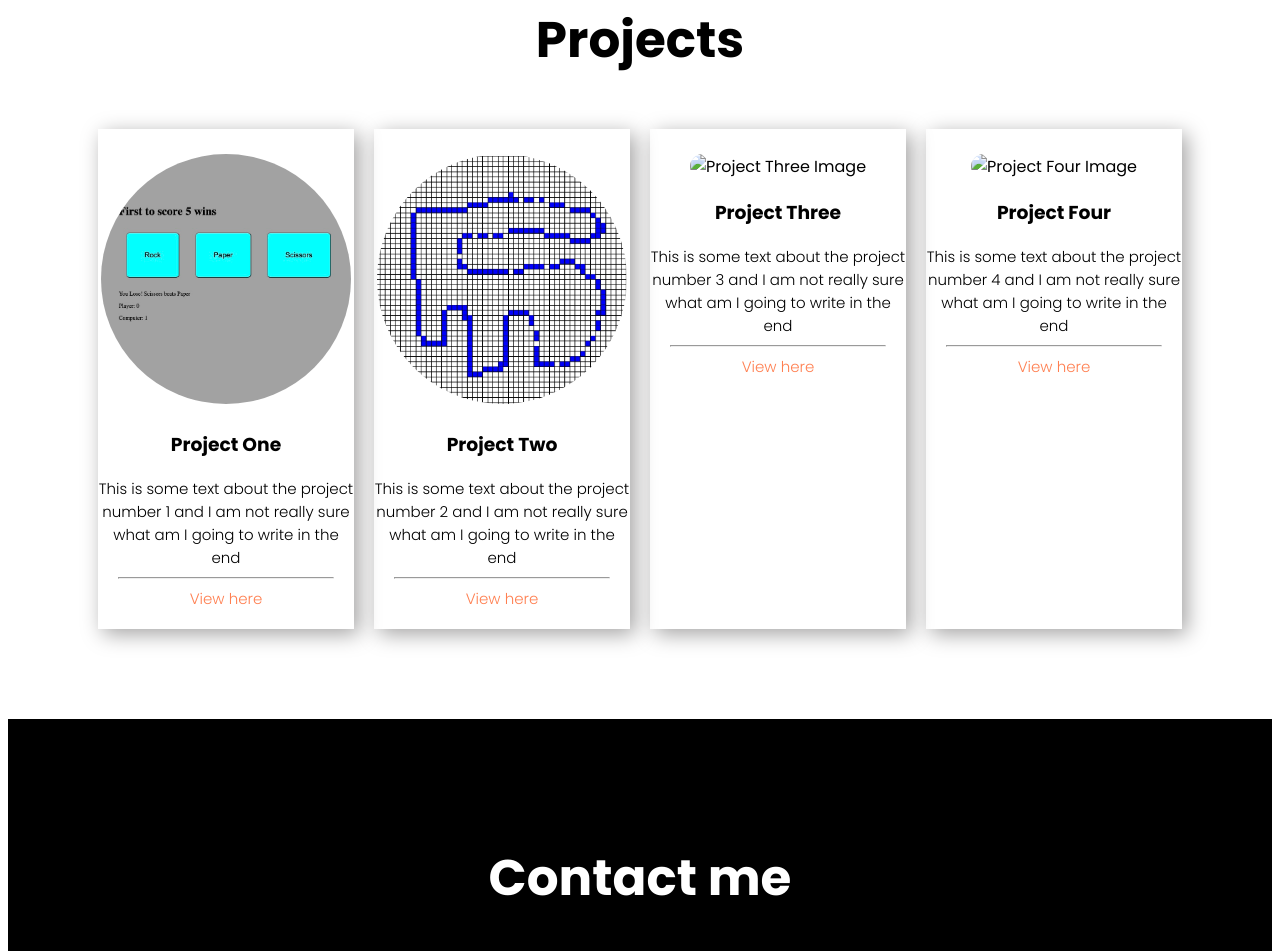
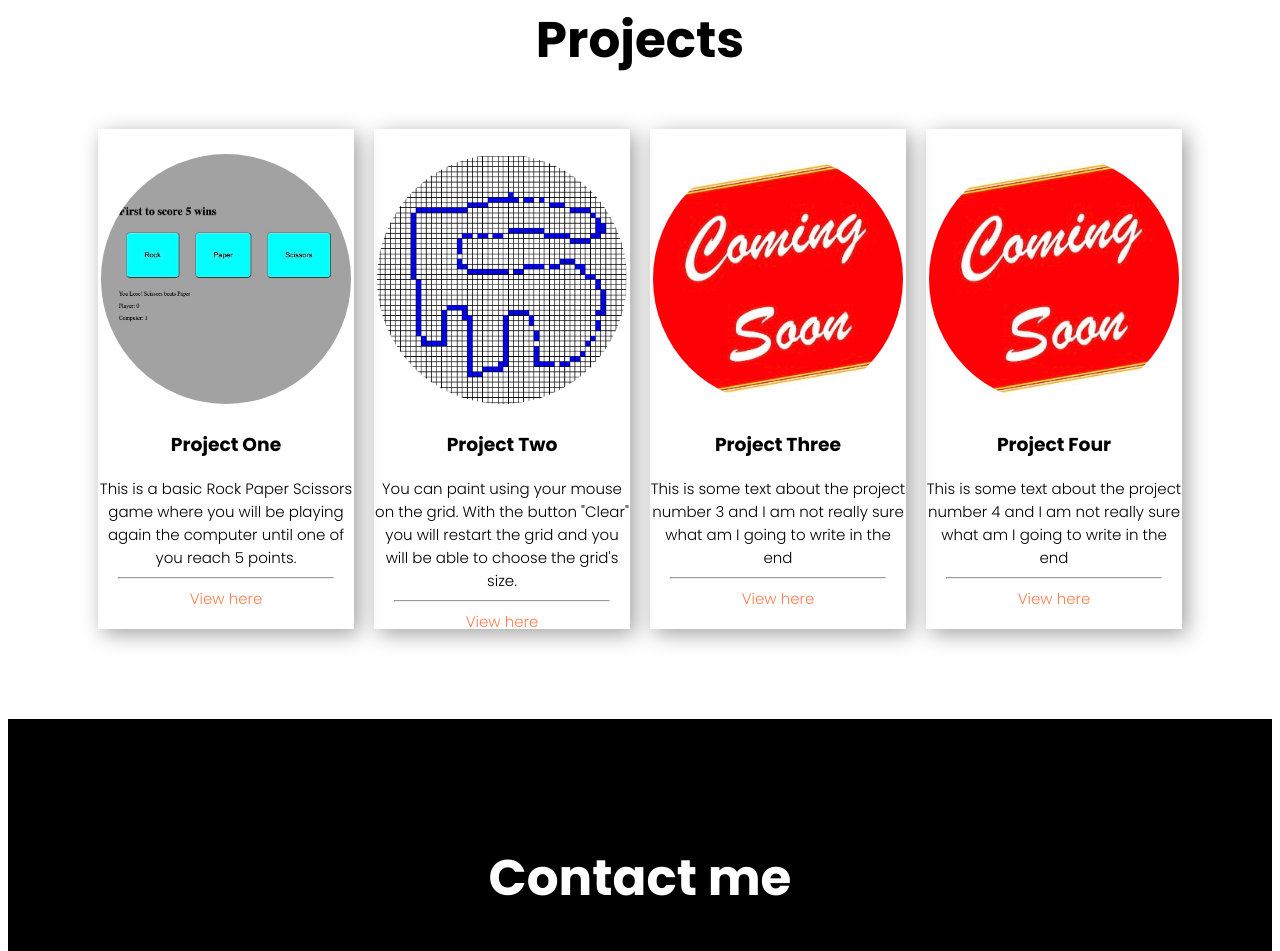
Before and after one commit to Drumus/FinalProject, a plain HTML site: page index.html in a window 1280 px wide. Shown: the part 1380-2331 px from the top of the page. Drawn offline with Linux system fonts and the light colour scheme.

Commit message:
Changed some text and included comming soon image for the pending projects

```diff
--- a/index.html
+++ b/index.html
@@ -2,8 +2,6 @@
 <html lang="en">
     <head>
         <meta charset="UTF-8">
-        <!-- <meta http-equiv="X-UA-Compatible" content="IE=edge"> -->
-        <!-- <meta name="viewport" content="width=device-width, initial-scale=1.0"> -->
         <link rel="stylesheet" href="src/style.css">
         <link rel="preconnect" href="https://fonts.googleapis.com">
         <link rel="preconnect" href="https://fonts.gstatic.com" crossorigin>
@@ -48,7 +46,6 @@
                     </div>
                 </div>
             </div>
-
         </section>
         <section class="sub-section" id="about-me">
             <div class="information">
@@ -65,26 +62,26 @@
                 <div class="project-card">
                     <img class="project-image" src="src/images/project-image1.jpeg" alt="Project One Image">
                     <h3>Project One</h3>
-                    <p class="subtext">This is some text about the project number 1 and I am not really sure what am I going to write in the end</p>
+                    <p class="subtext">This is a basic Rock Paper Scissors game where you will be playing again the computer until one of you reach 5 points.</p>
                     <hr>
                     <p class="subtext"><a class="project-link" href="https://drumus.github.io/RockPaperScissors/">View here</a></p>
                 </div>
                 <div class="project-card">
                     <img class="project-image" src="src/images/project-image2.jpeg" alt="Project Two Image">
                     <h3>Project Two</h3>
-                    <p class="subtext">This is some text about the project number 2 and I am not really sure what am I going to write in the end</p>
+                    <p class="subtext">You can paint using your mouse on the grid. With the button "Clear" you will restart the grid and you will be able to choose the grid's size.</p>
                     <hr>
                     <p class="subtext"><a class="project-link" href="https://drumus.github.io/odin-etch-a-sketch/">View here</a></p>
                 </div>
                 <div class="project-card">
-                    <img class="project-image" src="project-image3" alt="Project Three Image">
+                    <img class="project-image" src="src/images/coming-soon.jpeg" alt="Project Three Image">
                     <h3>Project Three</h3>
                     <p class="subtext">This is some text about the project number 3 and I am not really sure what am I going to write in the end</p>
                     <hr>
                     <p class="subtext"><a class="project-link" href="">View here</a></p>
                 </div>
                 <div class="project-card">
-                    <img class="project-image" src="project-image4" alt="Project Four Image">
+                    <img class="project-image" src="src/images/coming-soon.jpeg" alt="Project Four Image">
                     <h3>Project Four</h3>
                     <p class="subtext">This is some text about the project number 4 and I am not really sure what am I going to write in the end</p>
                     <hr>
```
Also changed, not shown: src/images/coming-soon.jpeg (added), 1 other file.
